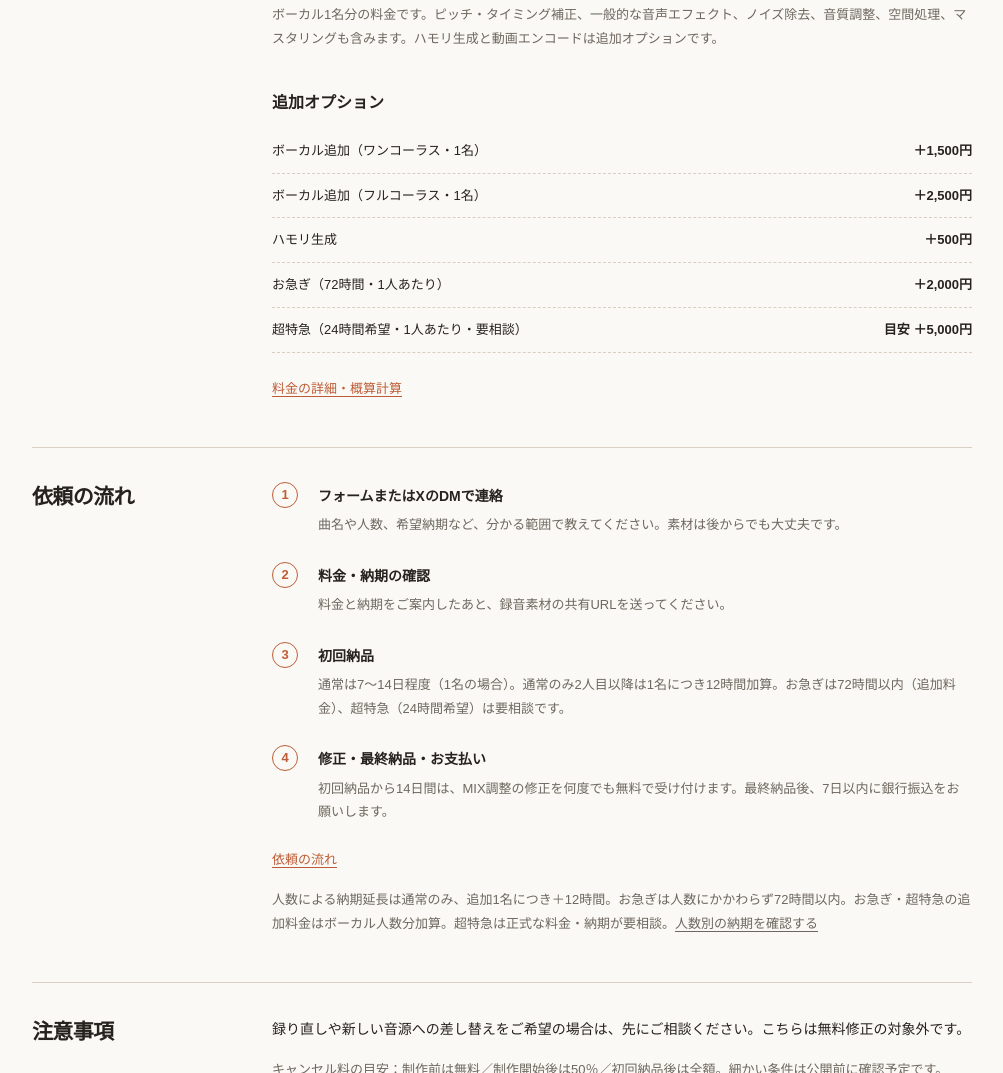
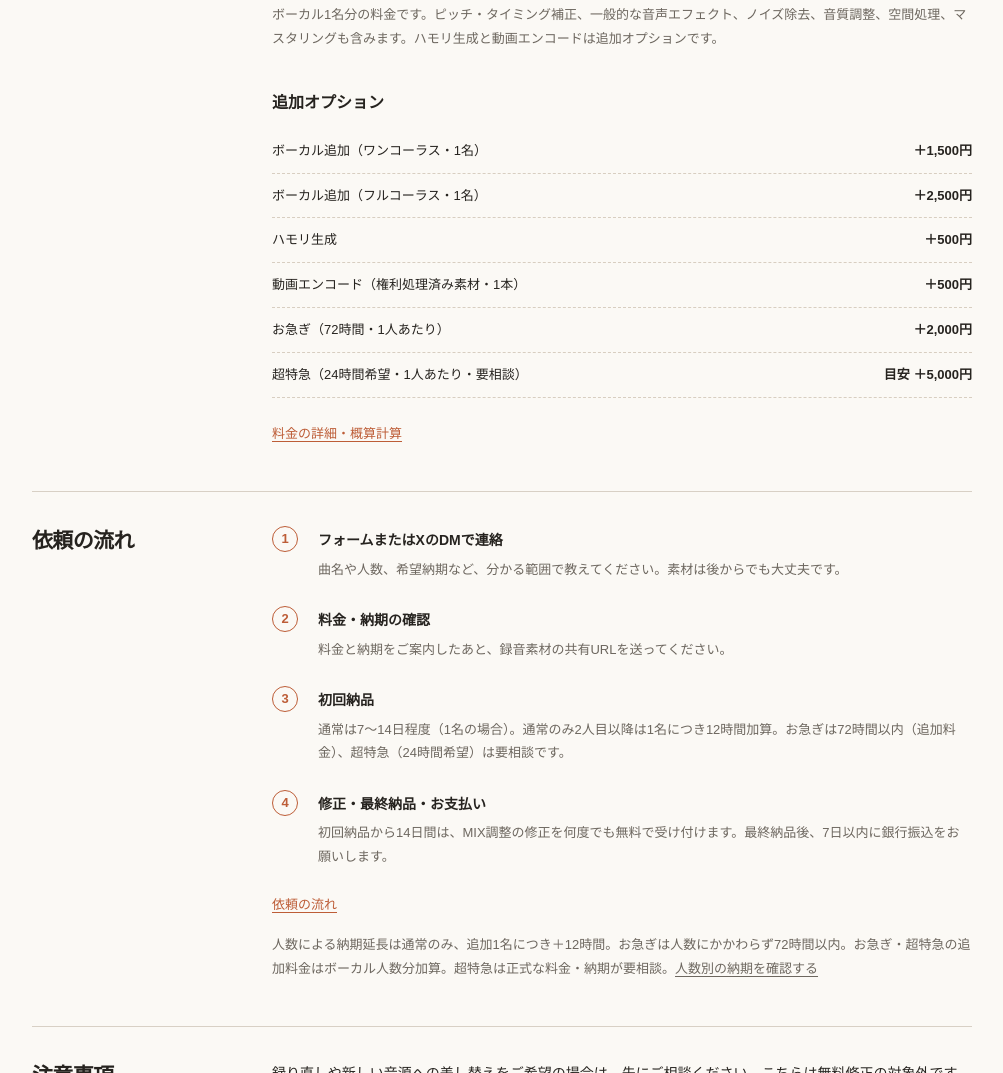
Before and after one commit to kigeki-odokene/odokene-site, an Astro site: page / in a window 1280 px wide. Shown: the part 976-2049 px from the top of the page, without its empty margins (138-1141 px from the left). Built offline with nearby package versions, Linux system fonts and the light colour scheme; Astro itself is replaced by a stand-in of ours.

Commit message:
Show 500-yen licensed-video encoding option on homepage

```diff
--- a/src/pages/index.astro
+++ b/src/pages/index.astro
@@ -56,7 +56,7 @@ const featuredCredit = featured ? workCreditText(featured) : '';
       <div class="primary-prices"><div><span>ワンコーラス</span><strong>{pricing.one.base.toLocaleString('ja-JP')}<small>円</small></strong></div><div><span>フルコーラス</span><strong>{pricing.full.base.toLocaleString('ja-JP')}<small>円</small></strong></div></div>
       <p class="fine">{copy.home.ratesNote}</p>
       <h3 class="minor-head">{copy.home.optionsTitle}</h3>
-      <dl class="small-rates"><div><dt>ボーカル追加（ワンコーラス・1名）</dt><dd>＋{pricing.one.extraSinger.toLocaleString('ja-JP')}円</dd></div><div><dt>ボーカル追加（フルコーラス・1名）</dt><dd>＋{pricing.full.extraSinger.toLocaleString('ja-JP')}円</dd></div><div><dt>ハモリ生成</dt><dd>＋{pricing.harmony.generate.toLocaleString('ja-JP')}円</dd></div><div><dt>お急ぎ（72時間・1人あたり）</dt><dd>＋{pricing.rush['72h'].toLocaleString('ja-JP')}円</dd></div><div><dt>超特急（24時間希望・1人あたり・要相談）</dt><dd>目安 ＋{pricing.rush['24h'].toLocaleString('ja-JP')}円</dd></div></dl>
+      <dl class="small-rates"><div><dt>ボーカル追加（ワンコーラス・1名）</dt><dd>＋{pricing.one.extraSinger.toLocaleString('ja-JP')}円</dd></div><div><dt>ボーカル追加（フルコーラス・1名）</dt><dd>＋{pricing.full.extraSinger.toLocaleString('ja-JP')}円</dd></div><div><dt>ハモリ生成</dt><dd>＋{pricing.harmony.generate.toLocaleString('ja-JP')}円</dd></div><div><dt>動画エンコード（権利処理済み素材・1本）</dt><dd>＋{pricing.video.encode.toLocaleString('ja-JP')}円</dd></div><div><dt>お急ぎ（72時間・1人あたり）</dt><dd>＋{pricing.rush['72h'].toLocaleString('ja-JP')}円</dd></div><div><dt>超特急（24時間希望・1人あたり・要相談）</dt><dd>目安 ＋{pricing.rush['24h'].toLocaleString('ja-JP')}円</dd></div></dl>
       <p class="quiet-link"><a href="/price/#estimate">料金の詳細・概算計算</a></p>
     </div>
   </section>
```
